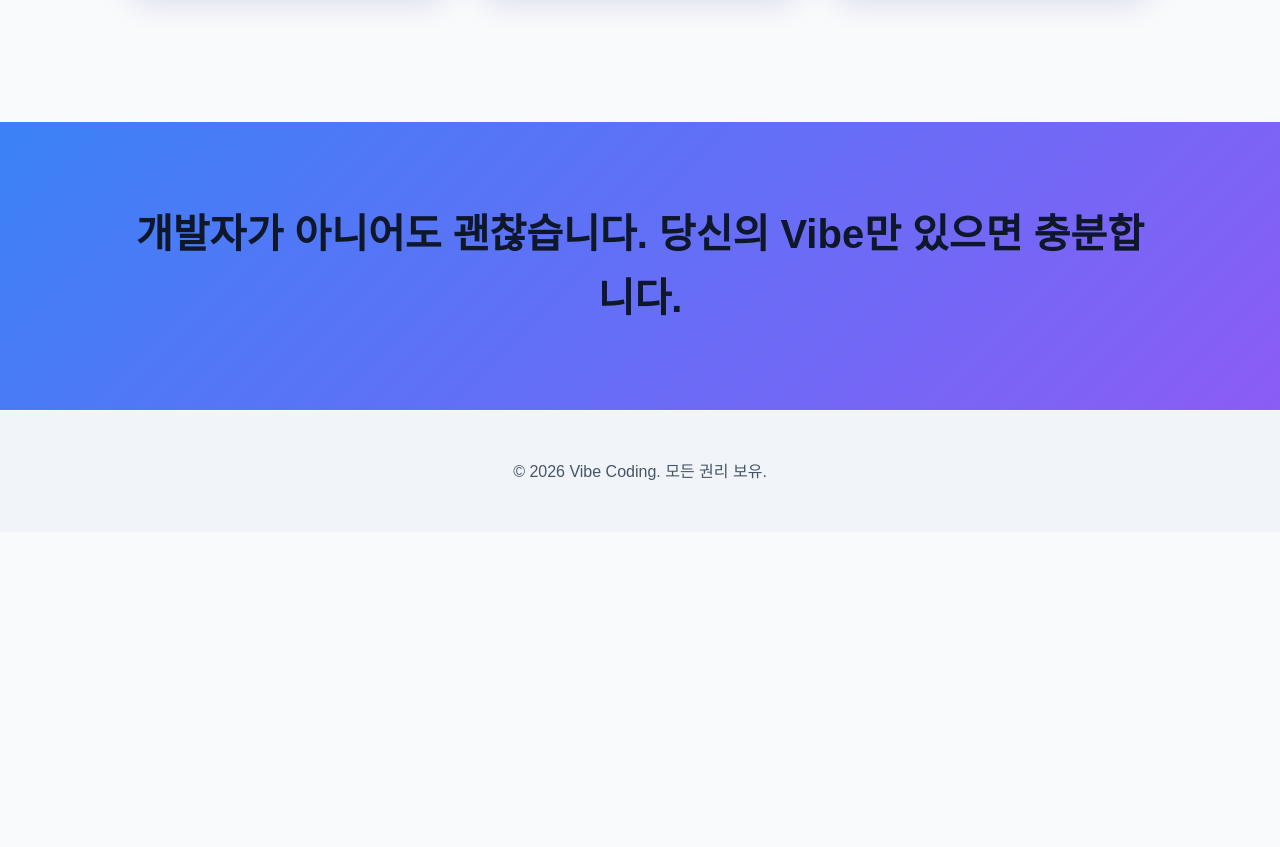
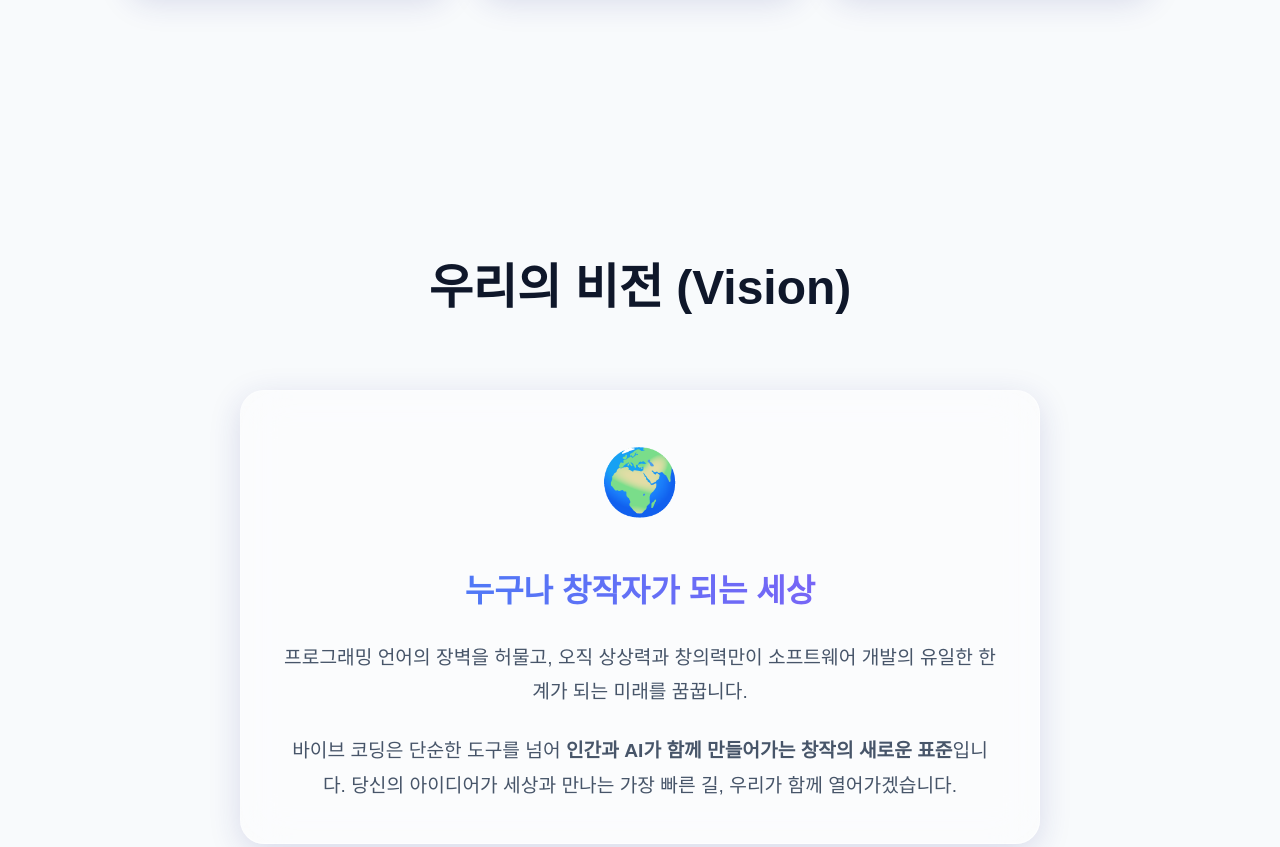
Before and after one commit to sirlma111216-boop/hakerton0613, a plain HTML site: page index.html in a window 1280 px wide. Shown: the part 2100-2947 px from the top of the page. Before the commit the page ends 2632 px from the top, so only its background shows below. Drawn offline with Linux system fonts and the light colour scheme; a web font is replaced by a local one.

Commit message:
Add vision section

```diff
--- a/index.html
+++ b/index.html
@@ -90,6 +90,20 @@
         </div>
     </section>
 
+    <section id="vision" class="section vision">
+        <h2 class="section-title">우리의 비전 (Vision)</h2>
+        <div class="card glass-effect" style="max-width: 800px; margin: 0 auto; text-align: center;">
+            <div class="icon" style="font-size: 4rem; margin-bottom: 2rem;">🌍</div>
+            <h3 style="font-size: 2rem; margin-bottom: 1.5rem; background: var(--gradient-text); -webkit-background-clip: text; -webkit-text-fill-color: transparent;">누구나 창작자가 되는 세상</h3>
+            <p style="font-size: 1.2rem; line-height: 1.8; color: var(--text-secondary); margin-bottom: 1.5rem;">
+                프로그래밍 언어의 장벽을 허물고, 오직 상상력과 창의력만이 소프트웨어 개발의 유일한 한계가 되는 미래를 꿈꿉니다.
+            </p>
+            <p style="font-size: 1.2rem; line-height: 1.8; color: var(--text-secondary);">
+                바이브 코딩은 단순한 도구를 넘어 <strong>인간과 AI가 함께 만들어가는 창작의 새로운 표준</strong>입니다. 당신의 아이디어가 세상과 만나는 가장 빠른 길, 우리가 함께 열어가겠습니다.
+            </p>
+        </div>
+    </section>
+
     <section class="banner">
         <h2>개발자가 아니어도 괜찮습니다. 당신의 Vibe만 있으면 충분합니다.</h2>
     </section>
```
